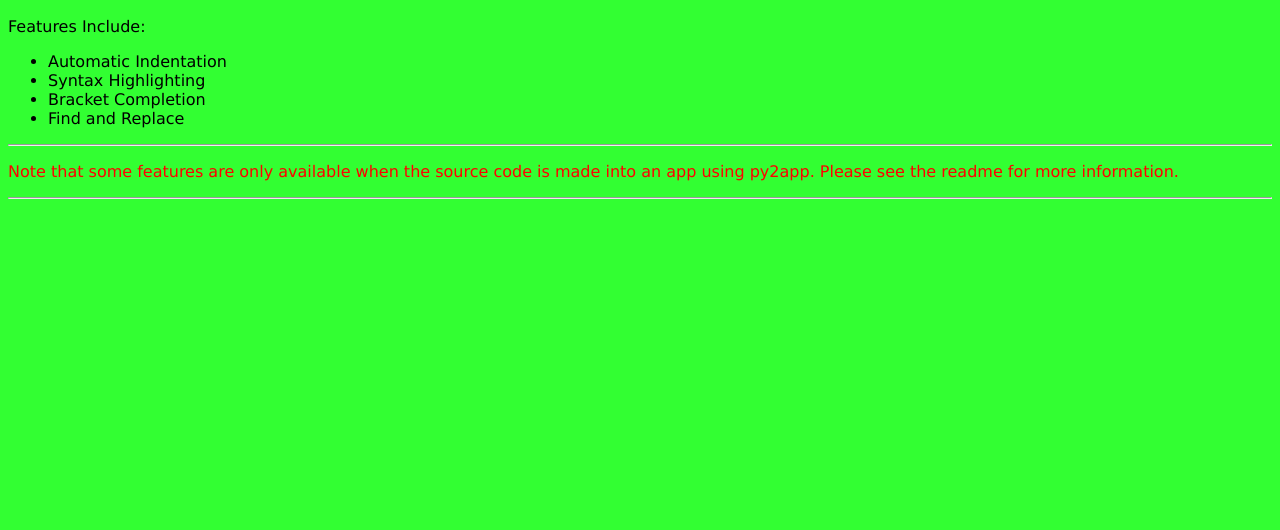
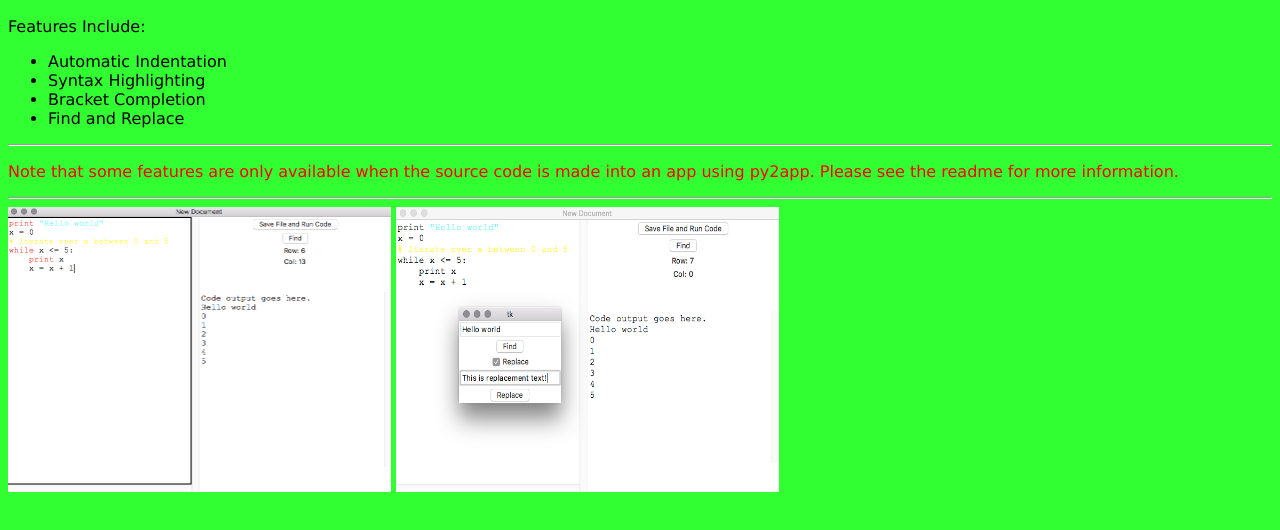
Before and after one commit to DanielJamesEvans/Python_IDE, a plain HTML site: page index.html in a window 1280 px wide. Shown: the part 112-642 px from the top of the page. Drawn offline with Linux system fonts and the light colour scheme.

Commit message:
Added screenshots to webpage.

```diff
--- a/index.html
+++ b/index.html
@@ -19,5 +19,7 @@
                      made into an app using py2app.  Please see the readme for more
                      information.</p>
 <hr/>
+<img src="screenshot_1.png" alt="Screenshot 1" style="width:383px;height:285px;">
+<img src="screenshot_2.png" alt="Screenshot 2" style="width:383px;height:285px;">
 </body>
 </html>
```
Also changed, not shown: screenshot_1.png (added), screenshot_2.png (added).
